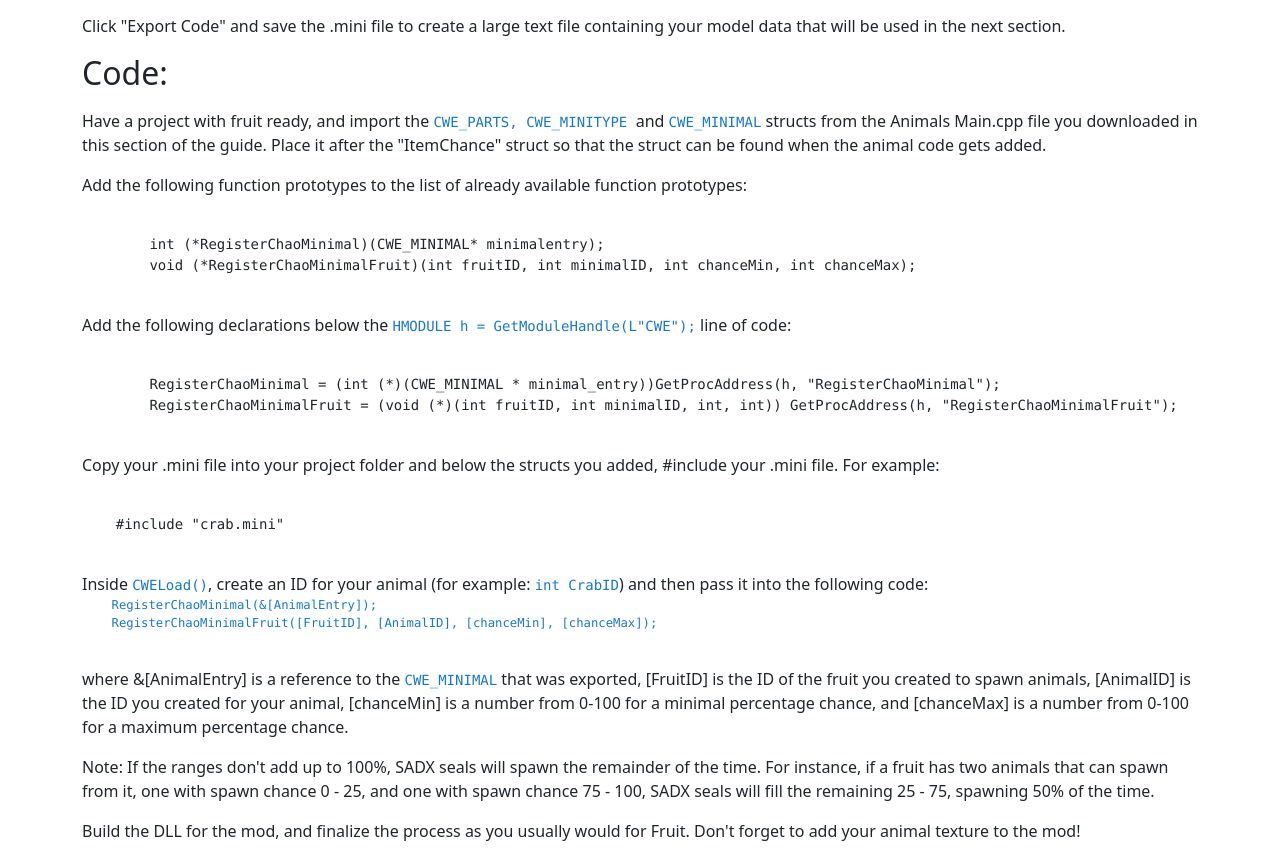
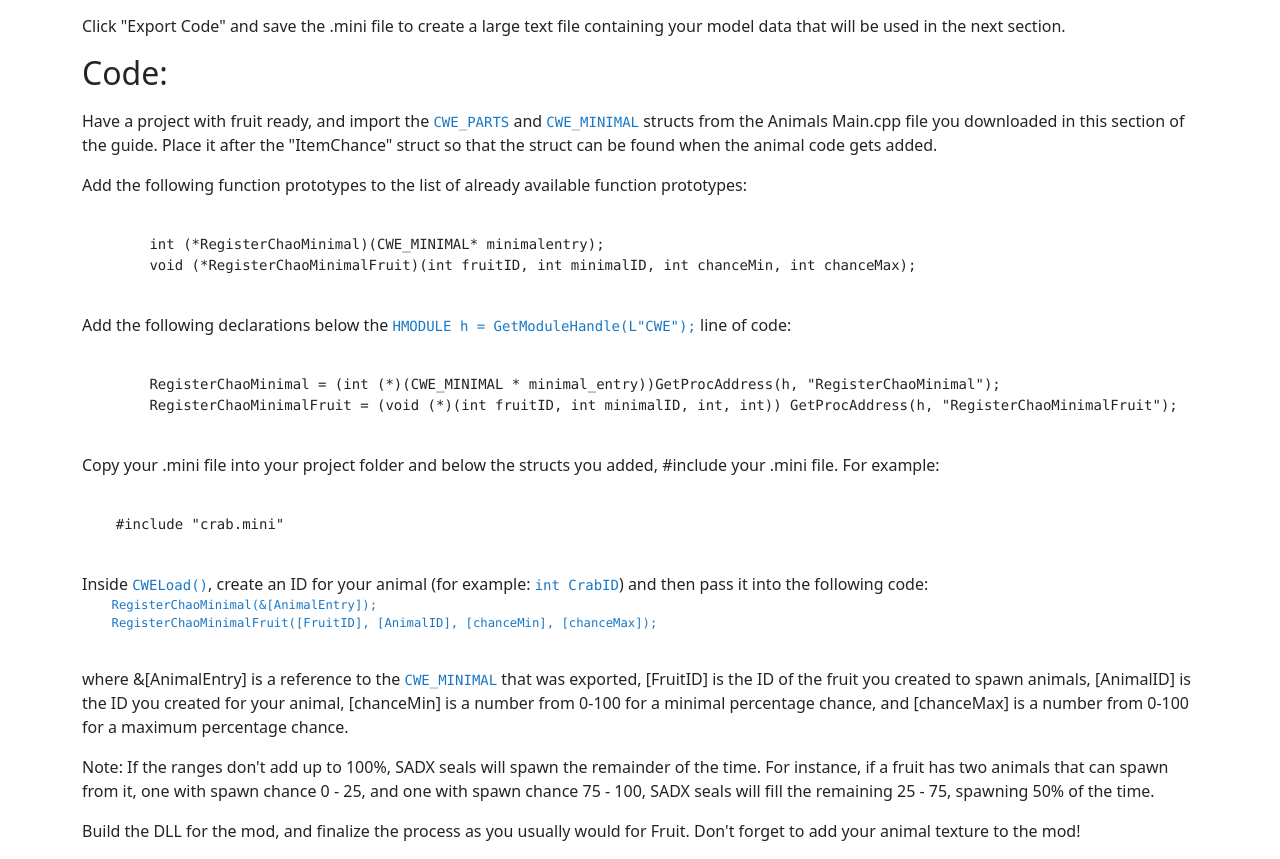
Before and after one commit to NostalgiaNinja/CWEModding, a plain HTML site: page animals.html in a window 1280 px wide. Shown: the part 4831-5690 px from the top of the page. Drawn offline with nearby package versions, Linux system fonts and the light colour scheme.

Commit message:
Remove CWE_MINITYPE struct from copied structs
According to Exant, it's no longer needed.

```diff
--- a/animals.html
+++ b/animals.html
@@ -212,7 +212,7 @@
 
                 <h2 id="code">Code:</h2>
 
-                <p>Have a project with fruit ready, and import the <code> CWE_PARTS, CWE_MINITYPE </code> and <code>CWE_MINIMAL</code> structs from the Animals Main.cpp file you downloaded in this section of the guide. Place it after the "ItemChance" struct so that the struct can be found when the animal code gets added.</p>
+                <p>Have a project with fruit ready, and import the <code> CWE_PARTS</code> and <code>CWE_MINIMAL</code> structs from the Animals Main.cpp file you downloaded in this section of the guide. Place it after the "ItemChance" struct so that the struct can be found when the animal code gets added.</p>
 
                 <p>Add the following function prototypes to the list of already available function prototypes:</p>
 
```
